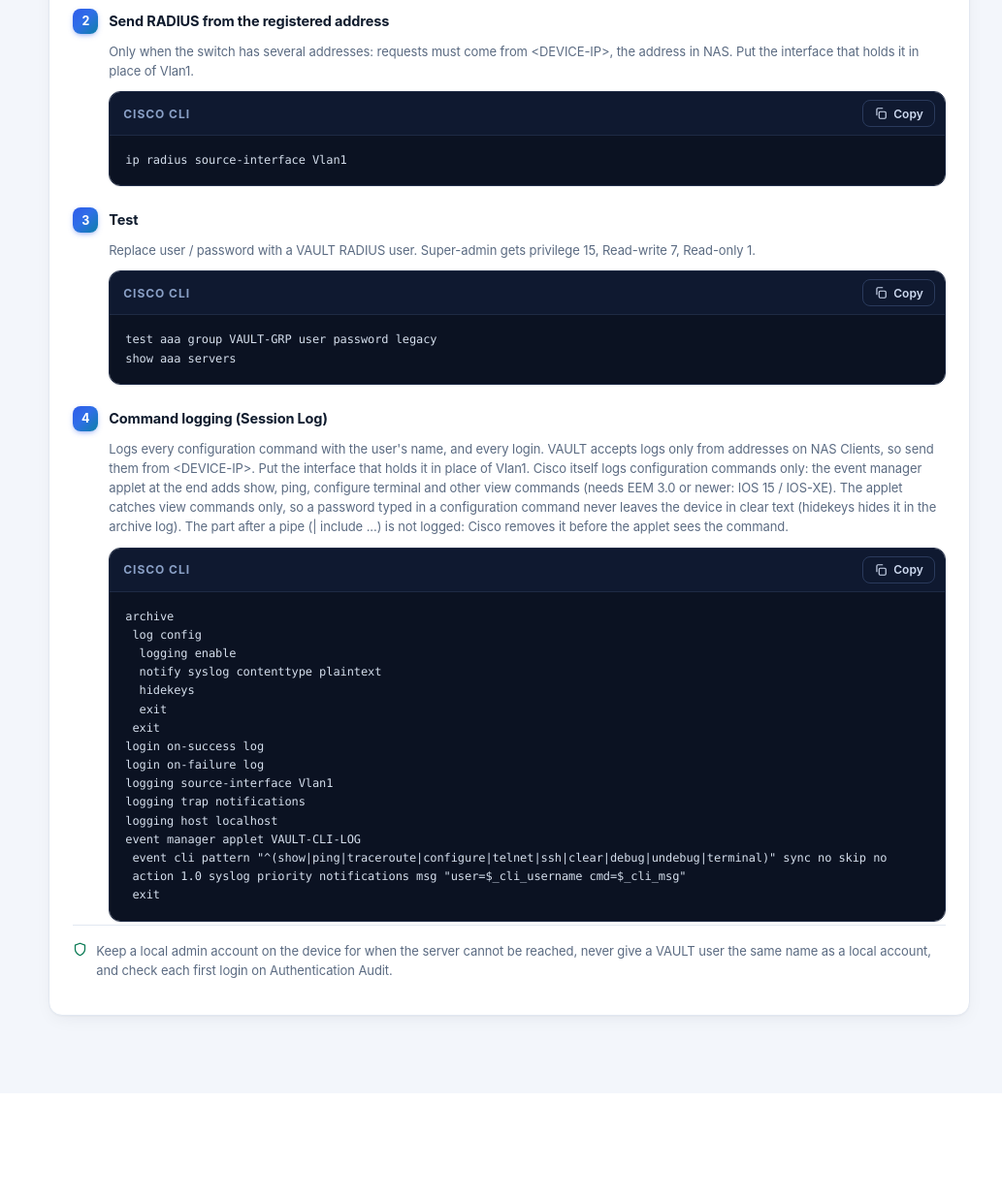
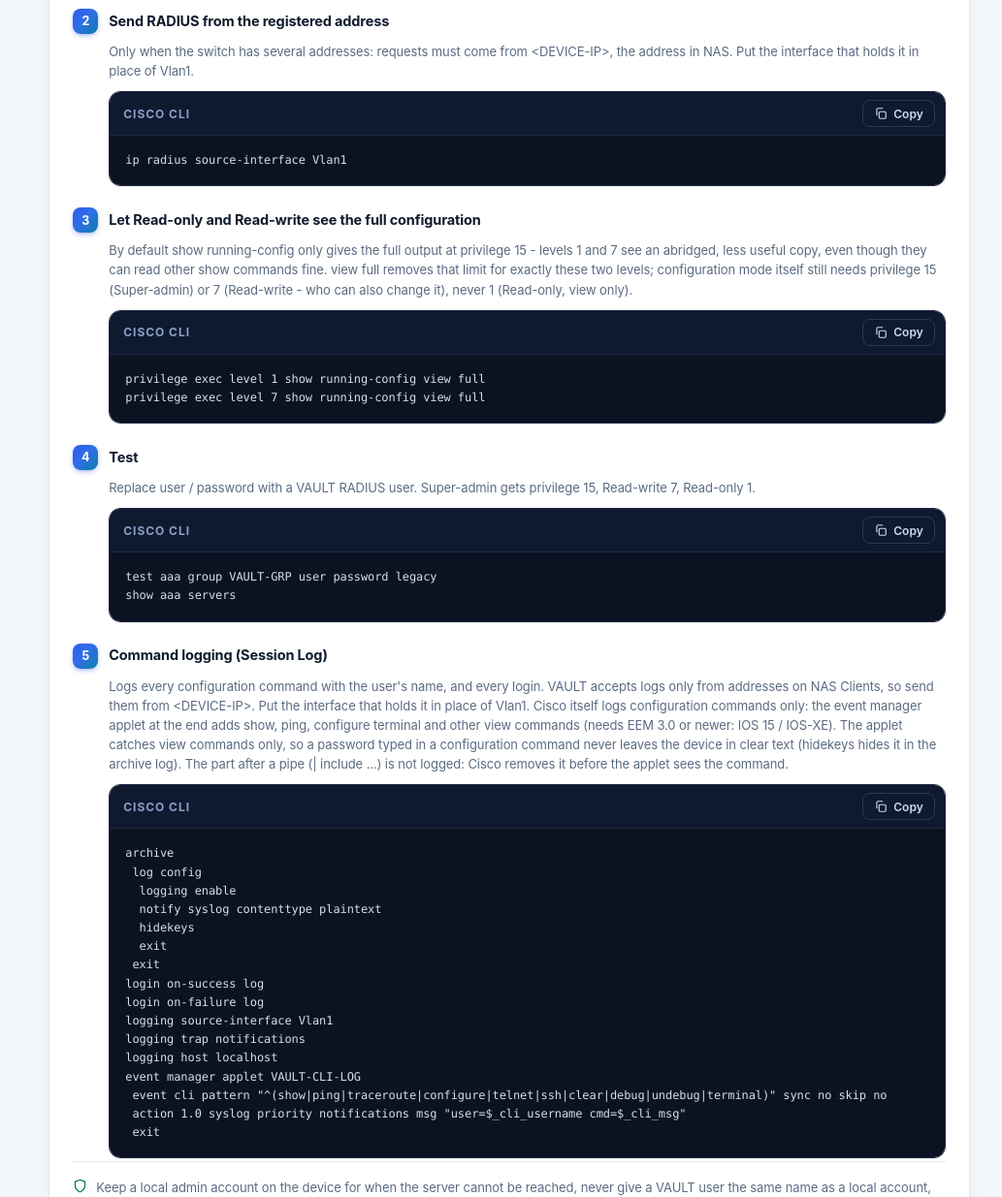
Before and after one commit to ahsanulhaqueromman/BdREN-VAULT, a Django app: page /radius/setup in a window 1280 px wide. Shown: the part 906-2141 px from the top of the page at 97% size, without its empty margins (247-1280 px from the left). Before the commit the page ends 1970 px from the top, so only its background shows below. Run offline with Django 5.2, Linux system fonts and the light colour scheme; the visitor is signed in with stand-in values (Sample User, id 1); data that the repository does not hold is empty; parts of the project's set-up code (start-up, migrations or seed data) failed here and were passed over.

Commit message:
Fix: Read-write couldn't see the full configuration
- Cisco: new Device Setup step - "view full" at BOTH privilege 1 and 7,
  so Read-write sees the full running-config (not just Read-only).
- Juniper: Template accounts now defines a custom vault-read-write
  login class (view, view-configuration, configure) in place of the
  built-in "operator" class, which had neither.
- Huawei: no change needed - a command-privilege level there already
  applies to that level and every level above it (confirmed by vendor
  docs), so the existing Read-only fix already covers Read-write.
- RADIUS Users page note updated accordingly.
- Verified in the preview (Device Setup > Cisco/Juniper, RADIUS Users).

```diff
--- a/static/js/pages/radius.js
+++ b/static/js/pages/radius.js
@@ -311,6 +311,9 @@ line vty 0 15
  authorization exec default`],
     ["Send RADIUS from the registered address",`Only when the switch has several addresses: requests must come from ${v.ip}, the address in NAS. Put the interface that holds it in place of Vlan1.`,
 `ip radius source-interface Vlan1`],
+    ["Let Read-only and Read-write see the full configuration","By default show running-config only gives the full output at privilege 15 - levels 1 and 7 see an abridged, less useful copy, even though they can read other show commands fine. view full removes that limit for exactly these two levels; configuration mode itself still needs privilege 15 (Super-admin) or 7 (Read-write - who can also change it), never 1 (Read-only, view only).",
+`privilege exec level 1 show running-config view full
+privilege exec level 7 show running-config view full`],
     ["Test",`Replace user / password with a VAULT RADIUS user. Super-admin gets privilege 15, Read-write 7, Read-only 1.`,
 `test aaa group VAULT-GRP user password legacy
 show aaa servers`]]},
@@ -442,10 +445,11 @@ set system radius-server ${v.server} source-address ${v.ip}
 set system authentication-order [ radius password ]
 set system accounting events [ login interactive-commands ]
 set system accounting destination radius`],
-    ["Template accounts","VAULT sends the account name super-user, operator or read-only; Junos logs the user in with the rights of that local template account (no password needed on it). The built-in read-only class only allows view (operational status), not view-configuration, so a read-only user could not see the configuration at all with it - this custom class adds that, without adding configure, so the user can read every configuration line but cannot enter configuration mode.",
+    ["Template accounts","VAULT sends the account name super-user, operator or read-only; Junos logs the user in with the rights of that local template account (no password needed on it). The built-in read-only class only allows view (operational status), not view-configuration, and the built-in operator class has neither view-configuration nor configure - so a read-only user could not see the configuration at all, and a read-write user could not see or change it either. These two custom classes add exactly what each needs: read-only gets view-configuration only (full configuration, never configuration mode); read-write also gets configure (can see and change configuration, same as Cisco privilege 7 / Huawei level 2).",
 `set system login class vault-read-only permissions [ view view-configuration ]
+set system login class vault-read-write permissions [ view view-configuration configure ]
 set system login user super-user class super-user
-set system login user operator class operator
+set system login user operator class vault-read-write
 set system login user read-only class vault-read-only
 commit`],
     ["Test","Log in with a VAULT RADIUS user, then:",`show system users`]]},
--- a/templates/base.html
+++ b/templates/base.html
@@ -101,7 +101,7 @@
 <script src="{% static 'js/pages/logs.js' %}?v=125"></script>
 <script src="{% static 'js/pages/users.js' %}?v=127"></script>
 <script src="{% static 'js/pages/settings.js' %}?v=128"></script>
-<script src="{% static 'js/pages/radius.js' %}?v=142"></script>
+<script src="{% static 'js/pages/radius.js' %}?v=143"></script>
 <script src="{% static 'js/pages/commands.js' %}?v=150"></script>
 <script src="{% static 'js/pages/reports.js' %}?v=125"></script>
 <script src="{% static 'js/pages/jobs.js' %}?v=125"></script>
--- a/templates/radius/users.html
+++ b/templates/radius/users.html
@@ -21,7 +21,7 @@
           <tr><td data-l="Access level"><b>Read-only</b><span class="lvl-d">View only, no configuration</span></td><td data-l="Cisco">privilege 1</td><td data-l="Huawei">level 1 (display only)</td><td data-l="Juniper">read-only</td><td data-l="MikroTik">read</td><td data-l="Fortinet">ro_admin</td></tr>
         </tbody>
       </table></div>
-      <p class="lvl-note">Which commands a level allows is defined on the device itself. To let read-only users view the full configuration (never configuration mode), allow it once per device: Cisco <code>privilege exec level 1 show running-config view full</code>, Huawei <code>command-privilege level 1 view shell display current-configuration</code>, Juniper a custom login class (Device Setup gives the commands) instead of the built-in read-only class, which cannot view configuration at all.</p>
+      <p class="lvl-note">Which commands a level allows is defined on the device itself. By default Cisco and Huawei only show the full configuration at the top level, and Junos's built-in read-only and operator classes cannot view it at all - Device Setup gives the exact commands for every vendor so Read-only and Read-write both see the full configuration (Read-write can still change it; Read-only never enters configuration mode).</p>
     </details>
   </section>
 {% endblock %}
```
Also changed, not shown: CHANGES.md (+2 -1 lines).
